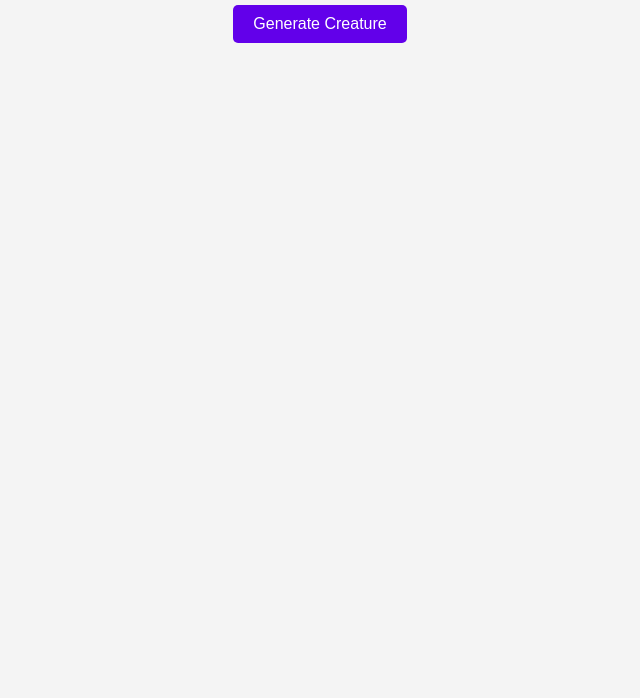
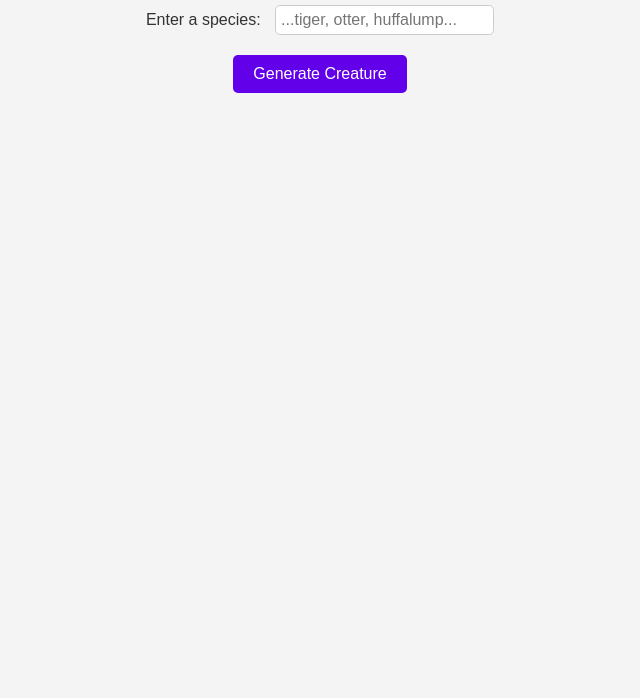
Before and after one commit to DaniDaws/MythicalCreatureCreator, a plain HTML site: page index.html in a window 1280 px wide. Shown: the part 102-800 px from the top of the page, without its empty margins (320-960 px from the left). Drawn offline with Linux system fonts and the light colour scheme.

Commit message:
adds input field for user to customise species

```diff
--- a/css/styles.css
+++ b/css/styles.css
@@ -11,7 +11,22 @@ h1 {
     margin-bottom: 20px;
 }
 
+label {
+    font-size: 1em;
+    margin-right: 10px;
+}
+
+input {
+    padding: 5px;
+    font-size: 1em;
+    margin-bottom: 20px;
+    border-radius: 5px;
+    border: 1px solid #ccc;
+}
+
 button {
+    display:block;
+    margin: 0 auto;
     padding: 10px 20px;
     font-size: 1em;
     cursor: pointer;
--- a/index.html
+++ b/index.html
@@ -8,6 +8,8 @@
 </head>
 <body>
     <h1>Mythical Creature Generator</h1>
+    <label for="speciesInput">Enter a species:</label>
+    <input type="text" id="speciesInput" placeholder="...tiger, otter, huffalump...">
     <button id="generateButton">Generate Creature</button>
     <p id="creature"></p>
 
--- a/js/script.js
+++ b/js/script.js
@@ -2,7 +2,7 @@ function generateRandomNumber(num) {
   return Math.floor(Math.random() * num);
 }
 
-function generateCreature(species = "creature") {
+function generateCreature(species) {
   const creatureData = {
     appearance: [
       "winged",
@@ -54,6 +54,9 @@ function generateCreature(species = "creature") {
 document
   .getElementById("generateButton")
   .addEventListener("click", function () {
-    const creature = generateCreature();
+    const speciesInput = document.getElementById("speciesInput").value.trim();
+    const species = speciesInput !== "" ? speciesInput : "creature";
+
+    const creature = generateCreature(species);
     document.getElementById("creature").textContent = creature.description;
   });
```
